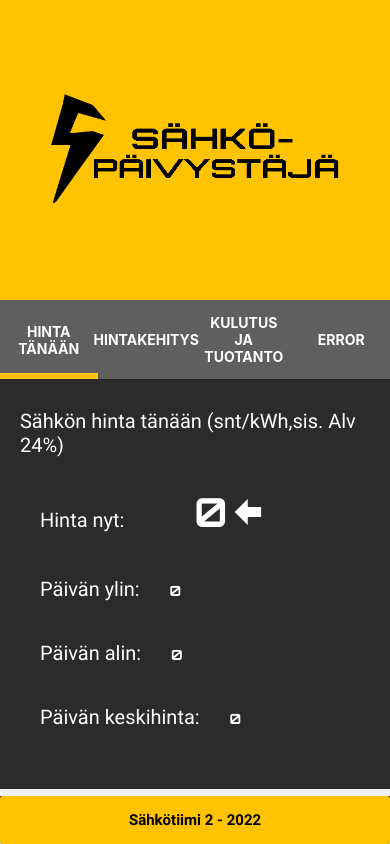
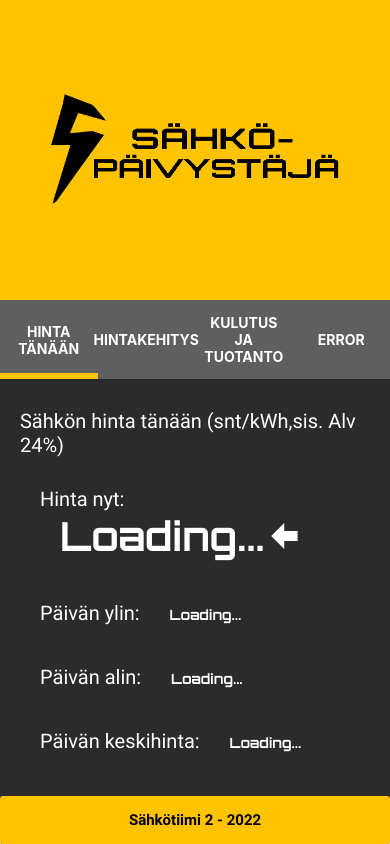
Before and after one commit to n0vaan00/mobilefront, a React Native app: screen / in a window 390 px wide. Built offline with nearby package versions, Linux system fonts and the light colour scheme; no server answers.

Commit message:
Loading test

```diff
--- a/components/Elepricenow.js
+++ b/components/Elepricenow.js
@@ -25,7 +25,7 @@ const index = time - 1 // tästä taulukon indeksistä haetaan hinta
 
 export default function Elepricenow() {
   const [data, setData] = useState([])
-  const [priceNow, setPriceNow] = useState(0); //hinta juuri nyt
+  const [priceNow, setPriceNow] = useState(null); //hinta juuri nyt
   const [priceNextHour, setPriceNextHour] = useState(0); //hinta seuraavalla tunnilla
   const [arrow, setArrow] = useState('left') //nuolen suunnan määrittävä
   const [color, setColor] = useState('') //nuolen värin määrittävä
@@ -137,7 +137,7 @@ export default function Elepricenow() {
         <Text style={styles.title}>Sähkön hinta tänään (snt/kWh,sis. Alv 24%)</Text>
         <Text style={styles.flex}>
           <Text style={styles.text}>Hinta nyt:  </Text>
-            <Text style={styles.important}>{priceNow}
+            <Text style={styles.important}>{priceNow?priceNow : 'Loading...'}
               <MaterialCommunityIcons
                 name={'arrow-' + arrow + '-bold'}
                 color={color}
@@ -147,15 +147,15 @@ export default function Elepricenow() {
             </Text>
         <Text style={styles.flex}>
           <Text style={styles.text}>Päivän ylin:  </Text>
-          <Text style={styles.notimportant}>{maxPrice} </Text>
+          <Text style={styles.notimportant}>{maxPrice?maxPrice : 'Loading...'} </Text>
         </Text>
         <Text style={styles.flex}>
           <Text style={styles.text}>Päivän alin:  </Text>
-          <Text style={styles.notimportant}>{minPrice}</Text>
+          <Text style={styles.notimportant}>{minPrice?minPrice : 'Loading...'}</Text>
         </Text>
           <Text style={styles.flex}>
             <Text style={styles.text}>Päivän keskihinta:  </Text>
-            <Text style={styles.notimportant}>{avg}</Text>
+            <Text style={styles.notimportant}>{avg?avg : 'Loading...'}</Text>
           </Text>
           </ScrollView>
         </View>
```
